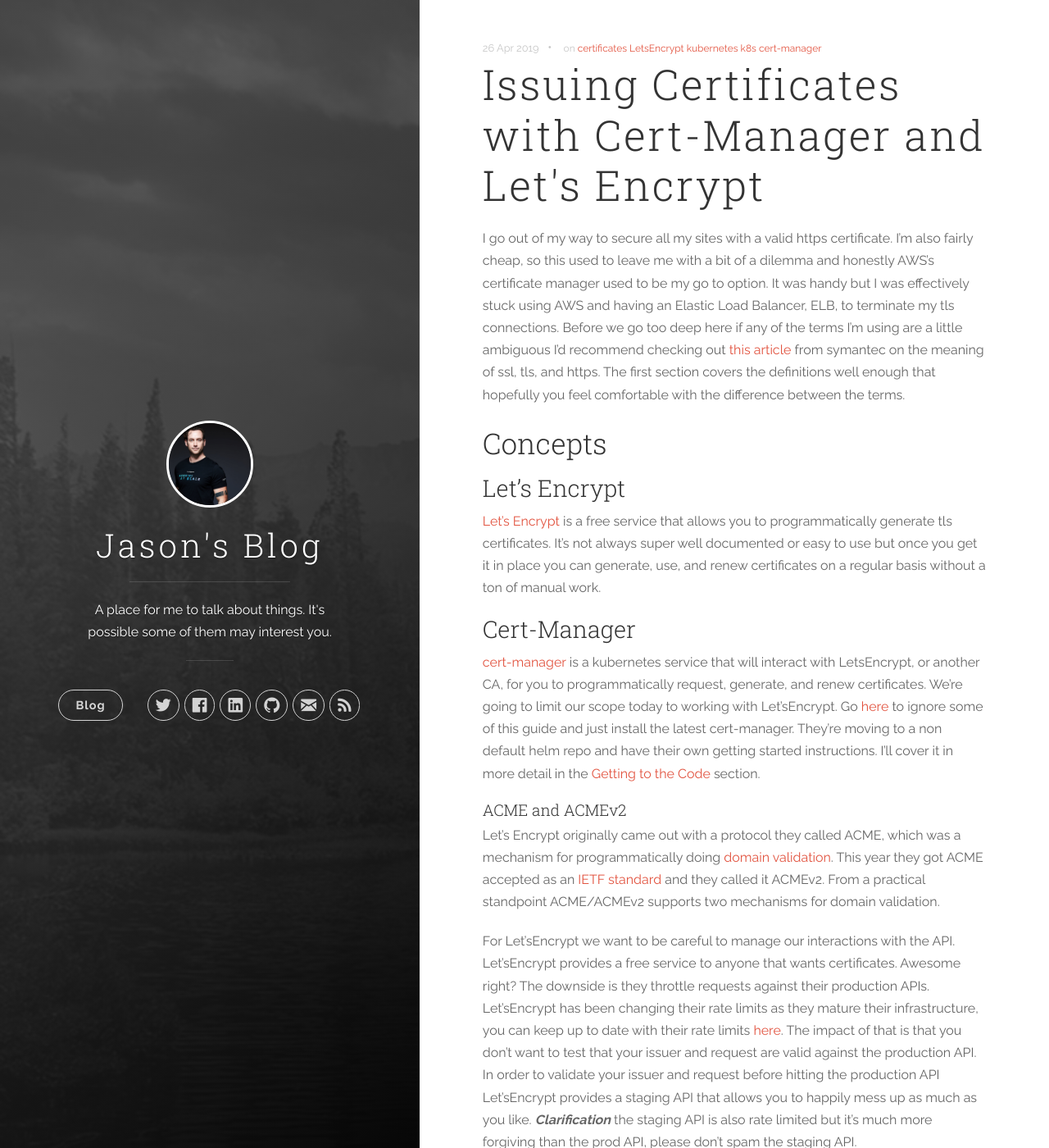
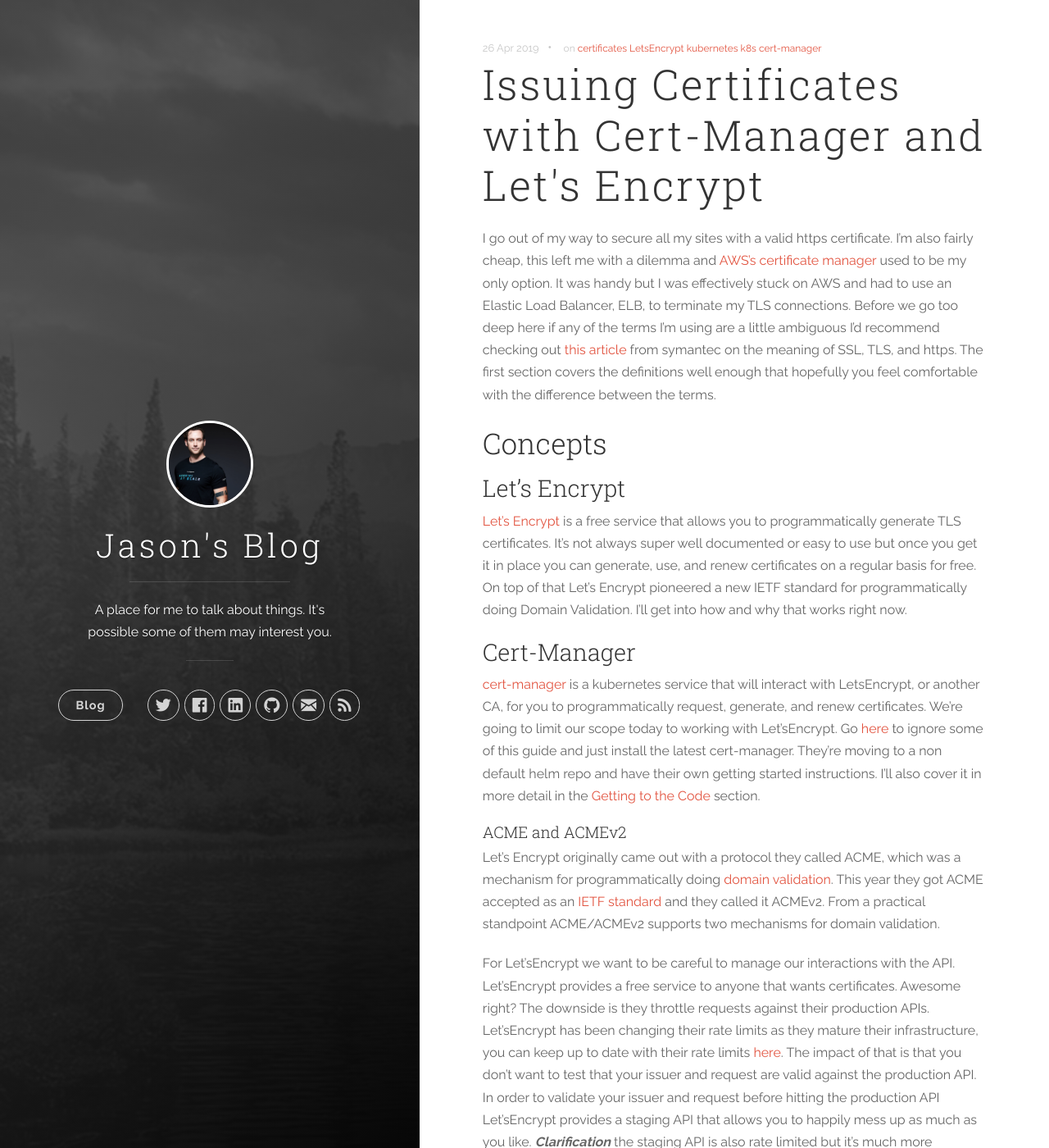
Before and after one commit to JasonMorgan/JasonMorgan.github.io, a Jekyll site: the page built from _posts/2019-04-26-cert-manager.md, in a window 1280 px wide and 1400 px high. Shown: the whole window at 82% size. Built offline with Jekyll 4.4.1, drawn with Linux system fonts in a browser that asks for light colours; nearby versions of some CDN libraries; our own code applies the rules of GitHub Pages for plain Markdown files.

Commit message:
Light editing.

```diff
--- a/_posts/2019-04-26-cert-manager.md
+++ b/_posts/2019-04-26-cert-manager.md
@@ -5,17 +5,17 @@
 published: true
 ---
 
-I go out of my way to secure all my sites with a valid https certificate. I'm also fairly cheap, so this used to leave me with a bit of a dilemma and honestly AWS's certificate manager used to be my go to option. It was handy but I was effectively stuck using AWS and having an Elastic Load Balancer, ELB, to terminate my tls connections. Before we go too deep here if any of the terms I'm using are a little ambiguous I'd recommend checking out [this article](https://www.websecurity.symantec.com/security-topics/what-is-ssl-tls-https) from symantec on the meaning of ssl, tls, and https. The first section covers the definitions well enough that hopefully you feel comfortable with the difference between the terms.
+I go out of my way to secure all my sites with a valid https certificate. I'm also fairly cheap, this left me with a dilemma and [AWS's certificate manager](https://aws.amazon.com/certificate-manager/) used to be my only option. It was handy but I was effectively stuck on AWS and had to use an Elastic Load Balancer, ELB, to terminate my TLS connections. Before we go too deep here if any of the terms I'm using are a little ambiguous I'd recommend checking out [this article](https://www.websecurity.symantec.com/security-topics/what-is-ssl-tls-https) from symantec on the meaning of SSL, TLS, and https. The first section covers the definitions well enough that hopefully you feel comfortable with the difference between the terms.
 
 ## Concepts
 
 ### Let's Encrypt
 
-[Let's Encrypt](https://letsencrypt.org/) is a free service that allows you to programmatically generate tls certificates. It's not always super well documented or easy to use but once you get it in place you can generate, use, and renew certificates on a regular basis without a ton of manual work.
+[Let's Encrypt](https://letsencrypt.org/) is a free service that allows you to programmatically generate TLS certificates. It's not always super well documented or easy to use but once you get it in place you can generate, use, and renew certificates on a regular basis for free. On top of that Let's Encrypt pioneered a new IETF standard for programmatically doing Domain Validation. I'll get into how and why that works right now.
 
 ### Cert-Manager
 
-[cert-manager](https://docs.cert-manager.io/en/latest/#) is a kubernetes service that will interact with LetsEncrypt, or another CA, for you to programmatically request, generate, and renew certificates. We're going to limit our scope today to working with Let'sEncrypt. Go [here](https://docs.cert-manager.io/en/latest/getting-started/install.html#installing-with-helm) to ignore some of this guide and just install the latest cert-manager. They're moving to a non default helm repo and have their own getting started instructions. I'll cover it in more detail in the [Getting to the Code](#Code) section.
+[cert-manager](https://docs.cert-manager.io/en/latest/#) is a kubernetes service that will interact with LetsEncrypt, or another CA, for you to programmatically request, generate, and renew certificates. We're going to limit our scope today to working with Let'sEncrypt. Go [here](https://docs.cert-manager.io/en/latest/getting-started/install.html#installing-with-helm) to ignore some of this guide and just install the latest cert-manager. They're moving to a non default helm repo and have their own getting started instructions. I'll also cover it in more detail in the [Getting to the Code](#Code) section.
 
 #### ACME and ACMEv2
 
```
